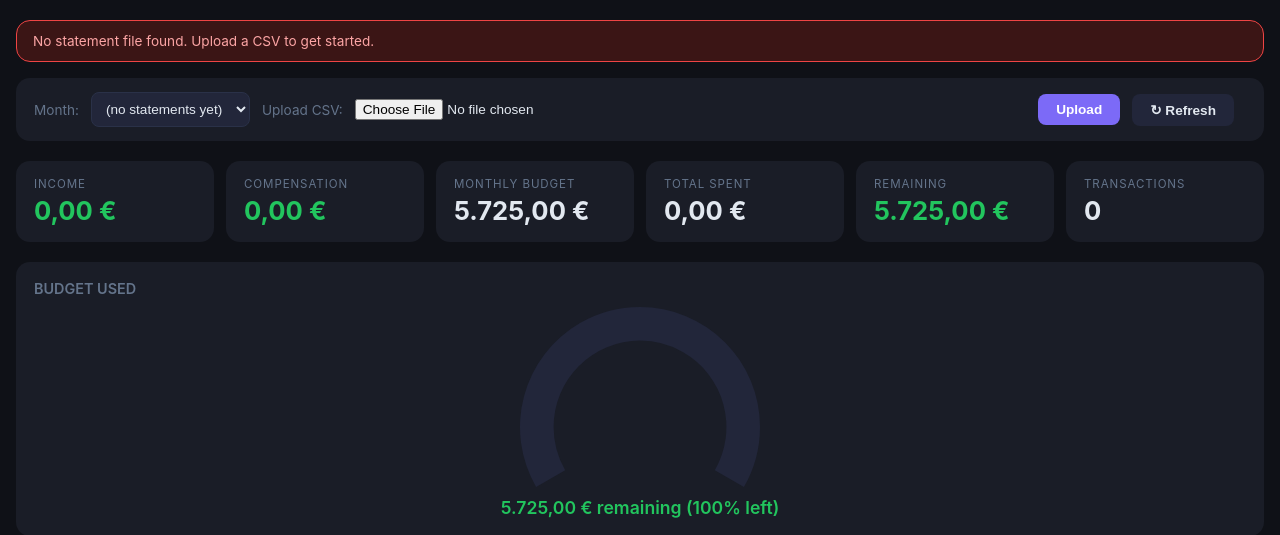
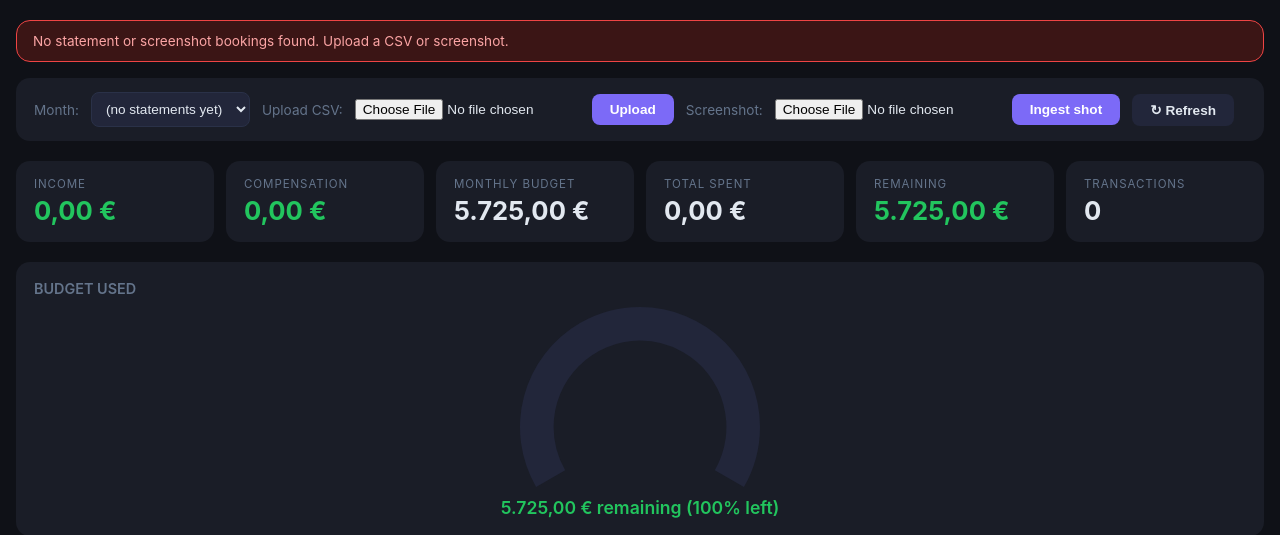
Before and after one commit to superdupercharged/budget, a FastAPI app: page / in a window 1280 px wide. Shown: the part 44-579 px from the top of the page. Run offline with FastAPI, Linux system fonts and the light colour scheme; data that the repository does not hold is empty.

Commit message:
Add screenshot upload UI and delete images after ingest.
Home page can ingest Buchungen screenshots via POST /api/upload-screenshot;
temp uploads are removed after OCR/store (and on failure) so images do not
accumulate. DB keeps OCR text and bookings only.

Co-authored-by: superdupercharged <superdupercharged@users.noreply.github.com>

```diff
--- a/dashboard/app.py
+++ b/dashboard/app.py
@@ -10,13 +10,17 @@ Endpoints:
   GET  /api/stores    → JSON spend by merchant (food, life, fun, shopping)
   GET  /api/transactions → JSON list of all classified transactions
   POST /api/upload    → upload a new CSV statement
+  POST /api/upload-screenshot → OCR ingest a Buchungen screenshot
   POST /api/limits    → update budget limits
 """
 
 import json
+import os
+import tempfile
+from datetime import date, datetime
 from pathlib import Path
 
-from fastapi import FastAPI, UploadFile, File, HTTPException, Body
+from fastapi import FastAPI, UploadFile, File, Form, HTTPException, Body
 from fastapi.responses import HTMLResponse, JSONResponse
 from fastapi.staticfiles import StaticFiles
 
@@ -28,12 +32,14 @@ from ingest import (
     merchant_breakdown,
     category_budget_total,
 )
+from screenshot_db import DEFAULT_DB, ingest_screenshot
 
 BASE_DIR    = Path(__file__).parent
 ROOT_DIR    = BASE_DIR.parent
 STATEMENTS  = ROOT_DIR / "statements"
 CONFIG_FILE = BASE_DIR / "config.json"
 STATIC_DIR  = BASE_DIR / "static"
+SCREENSHOT_SUFFIXES = {".png", ".jpg", ".jpeg", ".webp", ".tif", ".tiff"}
 
 app = FastAPI(title="Budget Dashboard")
 STATIC_DIR.mkdir(exist_ok=True)
@@ -114,7 +120,8 @@ async def get_summary(month: str | None = None):
     transactions, source = load_statement_with_meta(str(STATEMENTS), month)
     if not transactions:
         return JSONResponse(empty_summary(
-            limits, "No statement file found. Upload a CSV to get started."
+            limits,
+            "No statement or screenshot bookings found. Upload a CSV or screenshot.",
         ))
     summary = summarize(transactions, limits)
     summary["source"] = source
@@ -143,6 +150,92 @@ async def upload_statement(file: UploadFile = File(...)):
     return JSONResponse({"status": "ok", "filename": safe_name})
 
 
+@app.post("/api/upload-screenshot")
+async def upload_screenshot(
+    file: UploadFile = File(...),
+    ref_date: str | None = Form(None),
+):
+    """
+    Ingest a Buchungen screenshot: OCR → SQLite → classify.
+    The uploaded image is deleted after processing (success or failure).
+    """
+    if not file.filename:
+        raise HTTPException(400, "Missing filename.")
+    safe_name = Path(file.filename).name
+    suffix = Path(safe_name).suffix.lower()
+    if suffix not in SCREENSHOT_SUFFIXES:
+        raise HTTPException(
+            400,
+            f"Unsupported image type {suffix!r}. Use: {', '.join(sorted(SCREENSHOT_SUFFIXES))}",
+        )
+
+    reference: date | None = None
+    if ref_date:
+        raw = ref_date.strip()
+        for fmt in ("%Y-%m-%d", "%d.%m.%Y"):
+            try:
+                reference = datetime.strptime(raw, fmt).date()
+                break
+            except ValueError:
+                continue
+        if reference is None:
+            raise HTTPException(400, "Invalid ref_date; use YYYY-MM-DD or DD.MM.YYYY")
+
+    tmp_path: Path | None = None
+    try:
+        content = await file.read()
+        if not content:
+            raise HTTPException(400, "Empty upload.")
+        fd, tmp_name = tempfile.mkstemp(suffix=suffix, prefix="budget-shot-")
+        tmp_path = Path(tmp_name)
+        try:
+            os.write(fd, content)
+        finally:
+            os.close(fd)
+
+        result = ingest_screenshot(
+            tmp_path,
+            db_path=DEFAULT_DB,
+            reference_date=reference,
+            delete_file=True,
+        )
+    except HTTPException:
+        if tmp_path is not None:
+            tmp_path.unlink(missing_ok=True)
+        raise
+    except Exception as exc:
+        if tmp_path is not None:
+            tmp_path.unlink(missing_ok=True)
+        raise HTTPException(500, f"Screenshot ingest failed: {exc}") from exc
+
+    month = None
+    for b in result.get("bookings") or []:
+        d = b.get("date") or ""
+        if len(d) >= 7:
+            month = d[:7]
+            break
+
+    return JSONResponse({
+        "status": "ok",
+        "filename": safe_name,
+        "parsed": result["parsed"],
+        "inserted": result["inserted"],
+        "skipped_dupes": result["skipped_dupes"],
+        "month": month,
+        "file_deleted": True,
+        "bookings": [
+            {
+                "date": b["date"],
+                "text": b["text"],
+                "amount": b["amount"],
+                "category": b.get("category"),
+                "status": b.get("status"),
+            }
+            for b in result.get("bookings") or []
+        ],
+    })
+
+
 @app.get("/api/config")
 async def get_config():
     return JSONResponse(load_limits())
--- a/dashboard/screenshot_db.py
+++ b/dashboard/screenshot_db.py
@@ -92,11 +92,14 @@ def ingest_screenshot(
     db_path: str | Path | None = None,
     reference_date: date | None = None,
     conn: sqlite3.Connection | None = None,
+    delete_file: bool = False,
 ) -> dict:
     """
     OCR + parse + store. Fingerprint collisions are skipped (dedupe).
 
-    Returns counts: inserted, skipped_dupes, parsed, screenshot_id, bookings.
+    Never stores image bytes — only OCR text + booking rows.
+    When delete_file=True, removes the image path after a successful store
+    (and still removes it on failure so upload temps do not orphan).
     """
     path = Path(image_path)
     if not path.is_file():
@@ -177,10 +180,16 @@ def ingest_screenshot(
             "skipped_dupes": skipped,
             "bookings": rows_out,
             "ocr_text": ocr_text,
+            "file_deleted": bool(delete_file),
         }
     finally:
         if own_conn:
             conn.close()
+        if delete_file:
+            try:
+                path.unlink(missing_ok=True)
+            except OSError:
+                pass
 
 
 def list_booking_months(db_path: str | Path | None = None) -> list[str]:
--- a/dashboard/templates/index.html
+++ b/dashboard/templates/index.html
@@ -352,6 +352,9 @@
   <label for="csv-file">Upload CSV:</label>
   <input type="file" id="csv-file" accept=".csv,.CSV" />
   <button type="button" class="btn" id="btn-upload">Upload</button>
+  <label for="shot-file">Screenshot:</label>
+  <input type="file" id="shot-file" accept="image/png,image/jpeg,image/webp,.png,.jpg,.jpeg,.webp" />
+  <button type="button" class="btn" id="btn-shot-upload">Ingest shot</button>
   <button type="button" class="btn btn-ghost" id="btn-refresh">↻ Refresh</button>
   <span id="upload-status"></span>
 </div>
@@ -843,6 +846,41 @@ async function uploadCSV() {
   }
 }
 
+/* ── Upload screenshot: OCR → SQLite (image deleted server-side) ── */
+async function uploadScreenshot() {
+  const fileInput = document.getElementById('shot-file');
+  const file = fileInput.files[0];
+  if (!file) {
+    setStatus('Select a screenshot first.', false);
+    return;
+  }
+  const btn = document.getElementById('btn-shot-upload');
+  btn.disabled = true;
+  setStatus('Ingesting screenshot…');
+  try {
+    const form = new FormData();
+    form.append('file', file);
+    // Optional: today as reference for Gestern/Heute (server defaults to today)
+    form.append('ref_date', new Date().toISOString().slice(0, 10));
+    const resp = await fetch('/api/upload-screenshot', { method: 'POST', body: form });
+    const body = await resp.json().catch(() => ({}));
+    if (!resp.ok) {
+      const detail = body.detail;
+      throw new Error(typeof detail === 'string' ? detail : (detail && detail[0] && detail[0].msg) || 'Ingest failed');
+    }
+    fileInput.value = '';
+    const n = body.inserted ?? 0;
+    const d = body.skipped_dupes ?? 0;
+    setStatus(`✓ Shot: ${body.parsed ?? 0} parsed, ${n} new, ${d} dupes`);
+    await refreshStatementList(body.month || null);
+    await loadData();
+  } catch (err) {
+    setStatus('✗ ' + err.message, false);
+  } finally {
+    btn.disabled = false;
+  }
+}
+
 /* ── Main data load ── */
 async function loadData() {
   clearError();
@@ -927,6 +965,7 @@ async function refreshClicked() {
 
 /* Wire buttons (type=button + listeners — more reliable than inline onclick) */
 document.getElementById('btn-upload').addEventListener('click', uploadCSV);
+document.getElementById('btn-shot-upload').addEventListener('click', uploadScreenshot);
 document.getElementById('btn-refresh').addEventListener('click', refreshClicked);
 document.getElementById('btn-save-limits').addEventListener('click', saveLimits);
 document.getElementById('month-select').addEventListener('change', () => loadData());
```
Also changed, not shown: dashboard/screenshot_ingest.py (+10 -1 lines), README.md.
